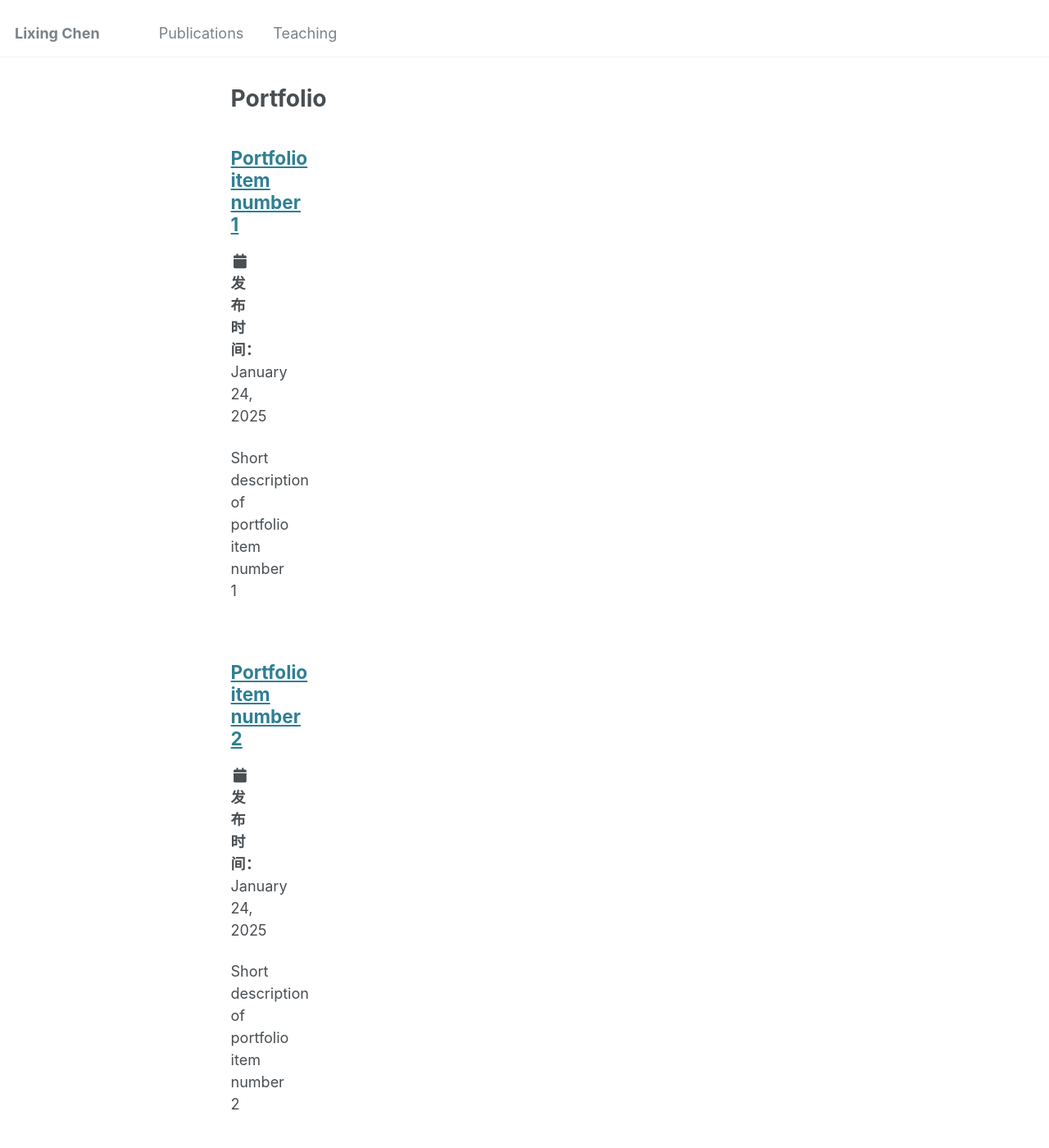
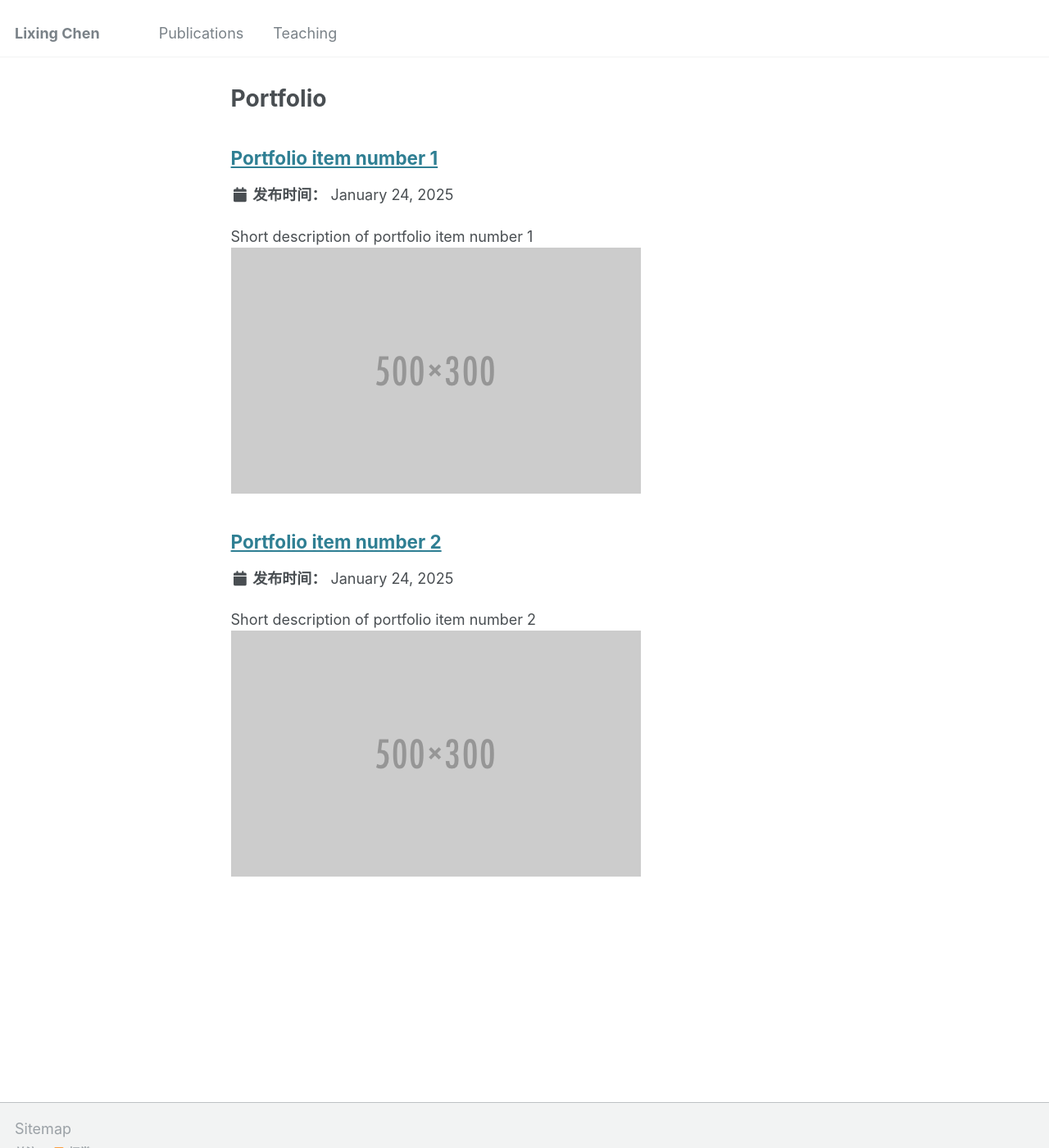
Before and after one commit to Cai-Cai-Zi/Cai-Cai-Zi.github.io, a Jekyll site: the page built from _pages/portfolio.html, in a window 1280 px wide and 1400 px high. Shown: the whole window at 82% size. Built offline with Jekyll 4.4.1, drawn with Linux system fonts in a browser that asks for light colours.

Commit message:
change width

```diff
--- a/_sass/_variables.scss
+++ b/_sass/_variables.scss
@@ -132,9 +132,9 @@ $x-large                    : 1280px !default;
    Grid
    ========================================================================== */
 
-$right-sidebar-width-narrow : 400px !default;
-$right-sidebar-width        : 800px !default;
-$right-sidebar-width-wide   : 1000px !default;
+$right-sidebar-width-narrow : 100px !default;
+$right-sidebar-width        : 150px !default;
+$right-sidebar-width-wide   : 200px !default;
 
 $susy: (
   columns: 12,
```
